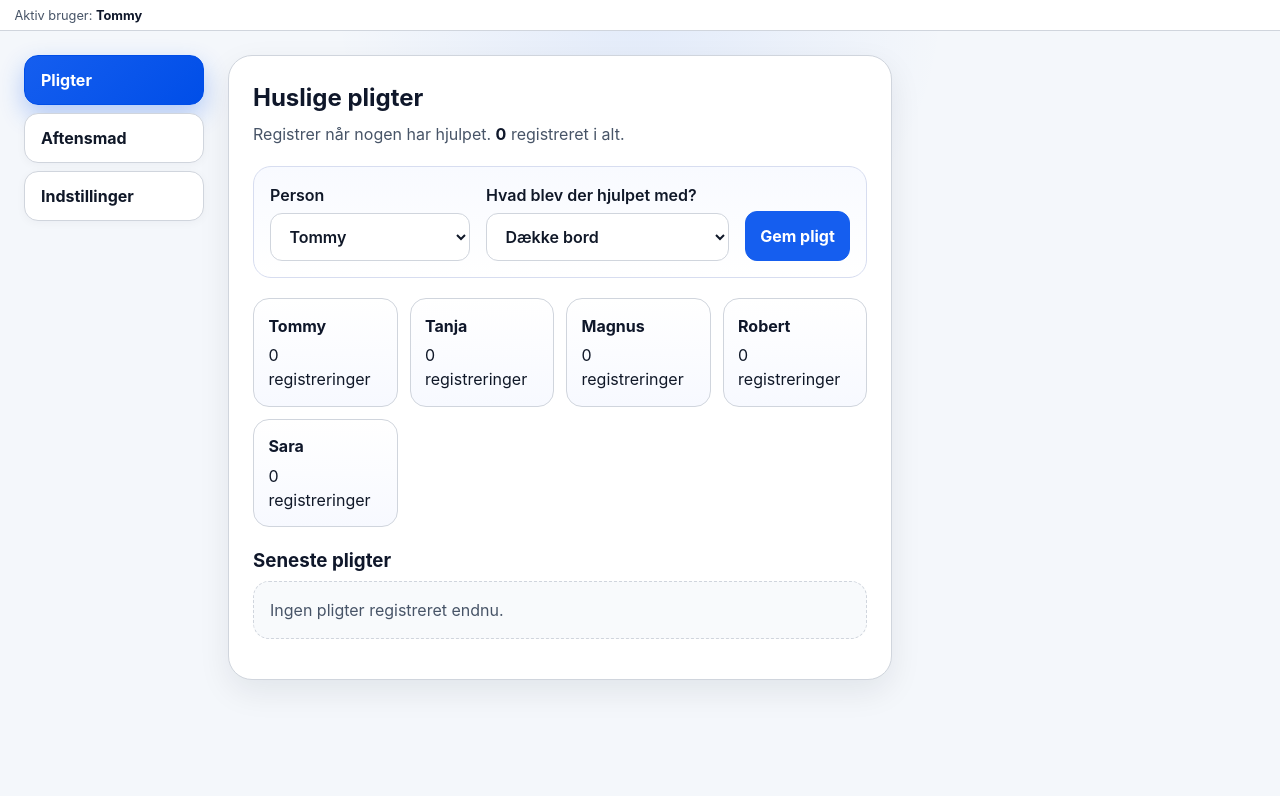
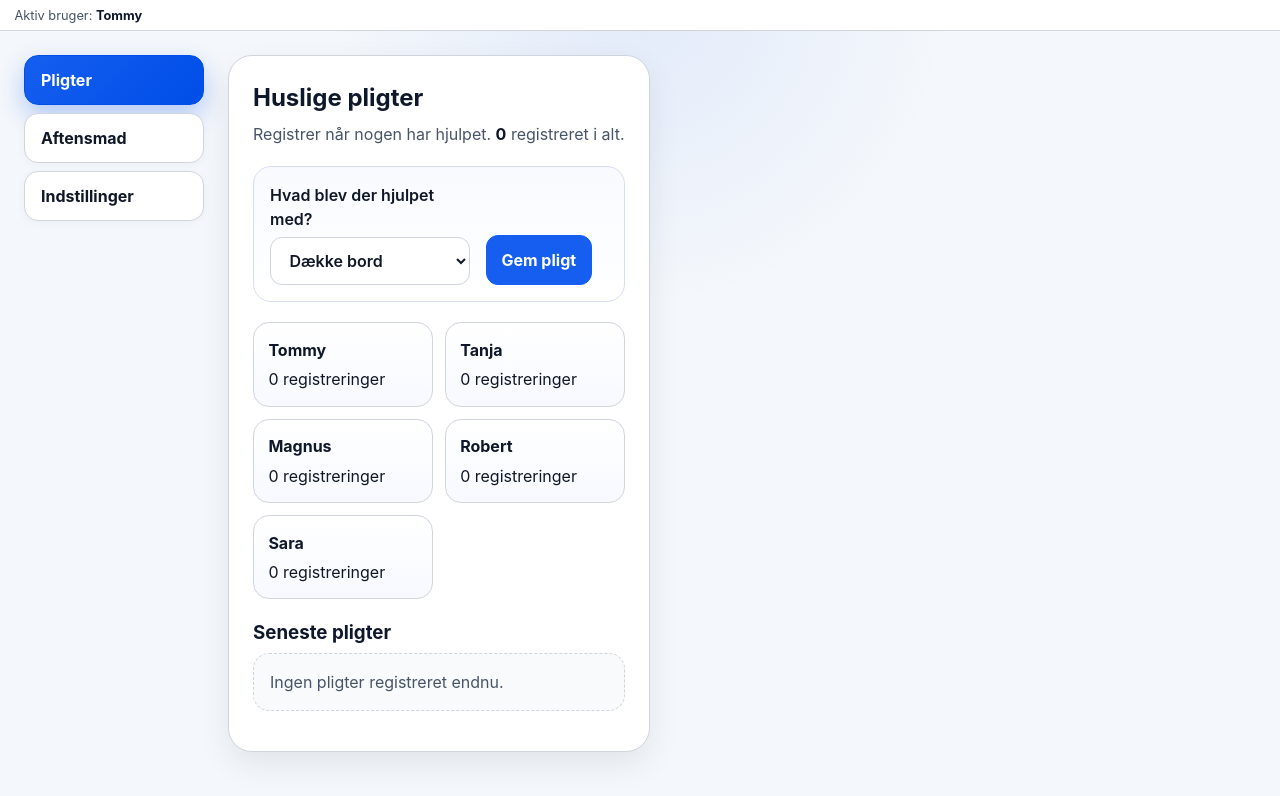
Before and after one commit to Spitfire09/FamilyMealAndChoresPWA, a React (Vite) app: page / in a window 1280 px wide. Shown: the top 796 px of the page. Built offline with nearby package versions, Linux system fonts and the light colour scheme.

Commit message:
Remove person selector from chores form
Co-authored-by: Spitfire09 <95377339+Spitfire09@users.noreply.github.com>

```diff
--- a/src/App.tsx
+++ b/src/App.tsx
@@ -1430,19 +1430,6 @@ function App() {
               </div>
 
               <form className="chore-form" onSubmit={addChoreLog}>
-                <label>
-                  Person
-                  <select
-                    value={selectedMember}
-                    onChange={(event) => setSelectedMember(event.target.value as FamilyMember)}
-                  >
-                    {FAMILY_MEMBERS.map((member) => (
-                      <option key={member} value={member}>
-                        {member}
-                      </option>
-                    ))}
-                  </select>
-                </label>
                 <label className="task-field">
                   Hvad blev der hjulpet med?
                   {isSelectedMemberAdmin ? (
```
